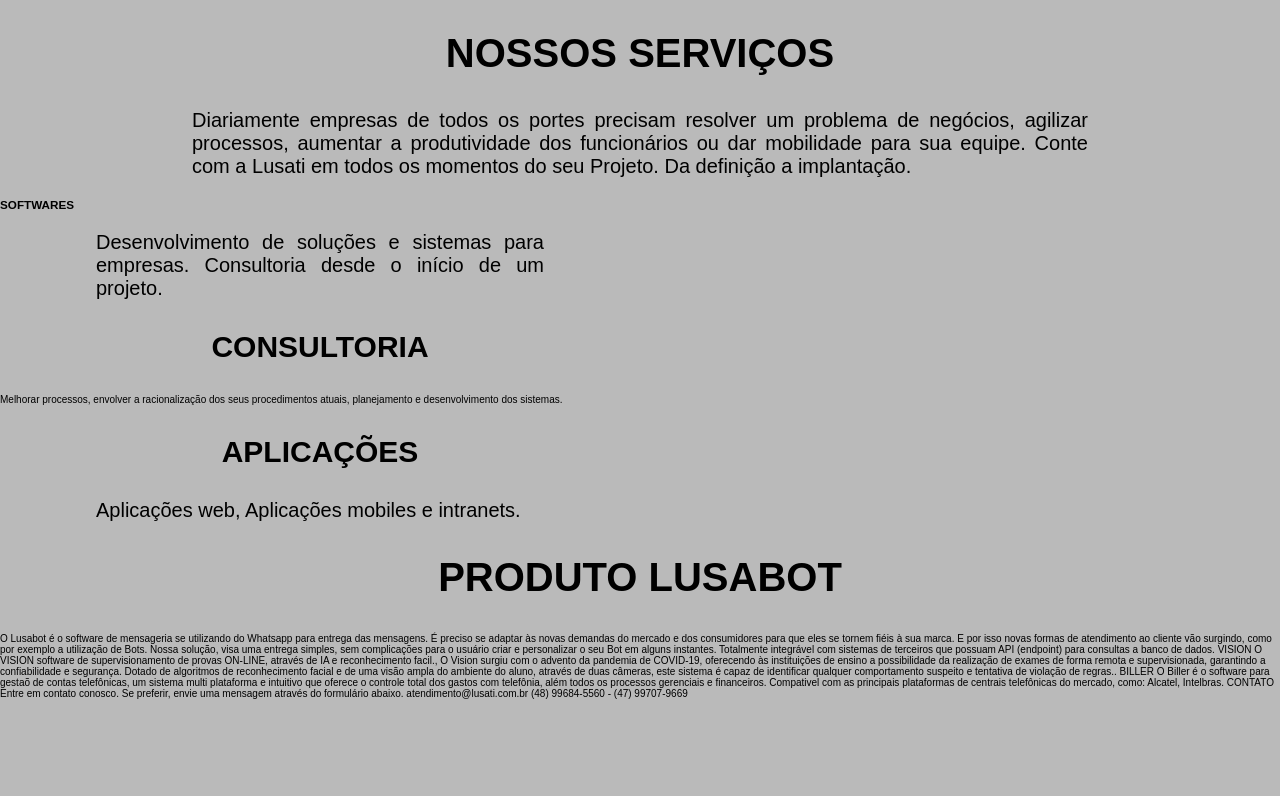
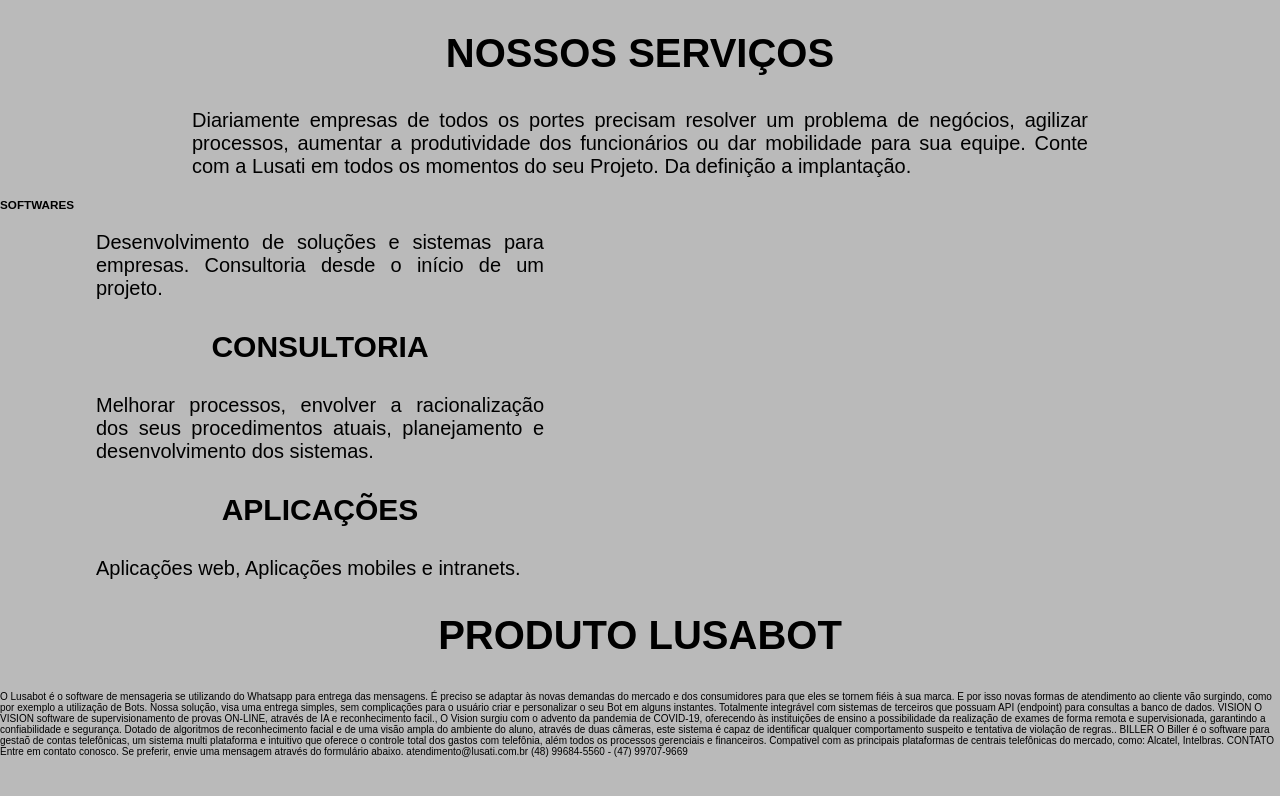
Before and after one commit to GustavoVerdi/LandingPage, a plain HTML site: page index.html in a window 1280 px wide. Shown: the part 1029-1825 px from the top of the page. Drawn offline with nearby package versions, Linux system fonts and the light colour scheme; files whose address does not match are found by name.

Commit message:
Update index.html

```diff
--- a/index.html
+++ b/index.html
@@ -77,7 +77,7 @@
         </article>
         <article>
             <h3 class="myH3">CONSULTORIA</h3>
-            <p class="myP"></p> Melhorar processos, envolver a racionalização dos seus procedimentos atuais, planejamento e
+            <p class="myP"> Melhorar processos, envolver a racionalização dos seus procedimentos atuais, planejamento e
                 desenvolvimento dos sistemas.</p>
         </article>
         <article>
```
